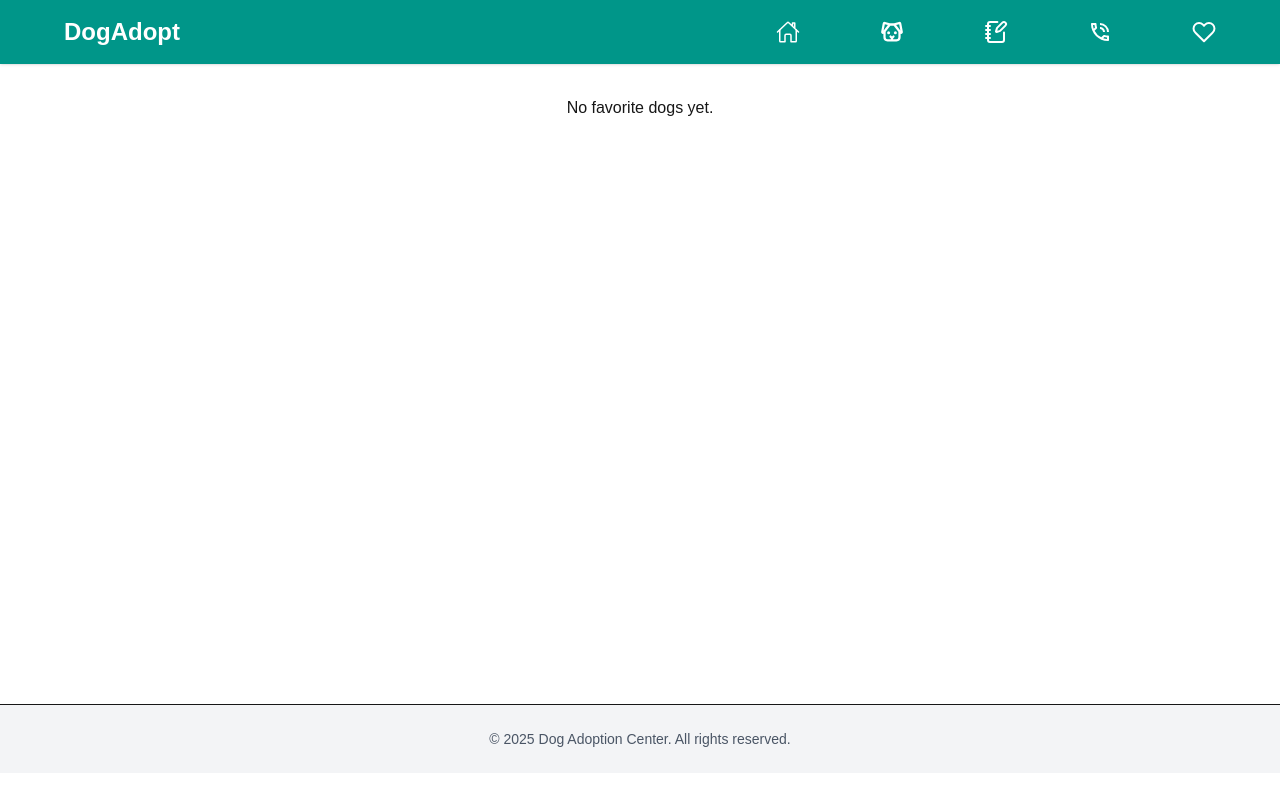
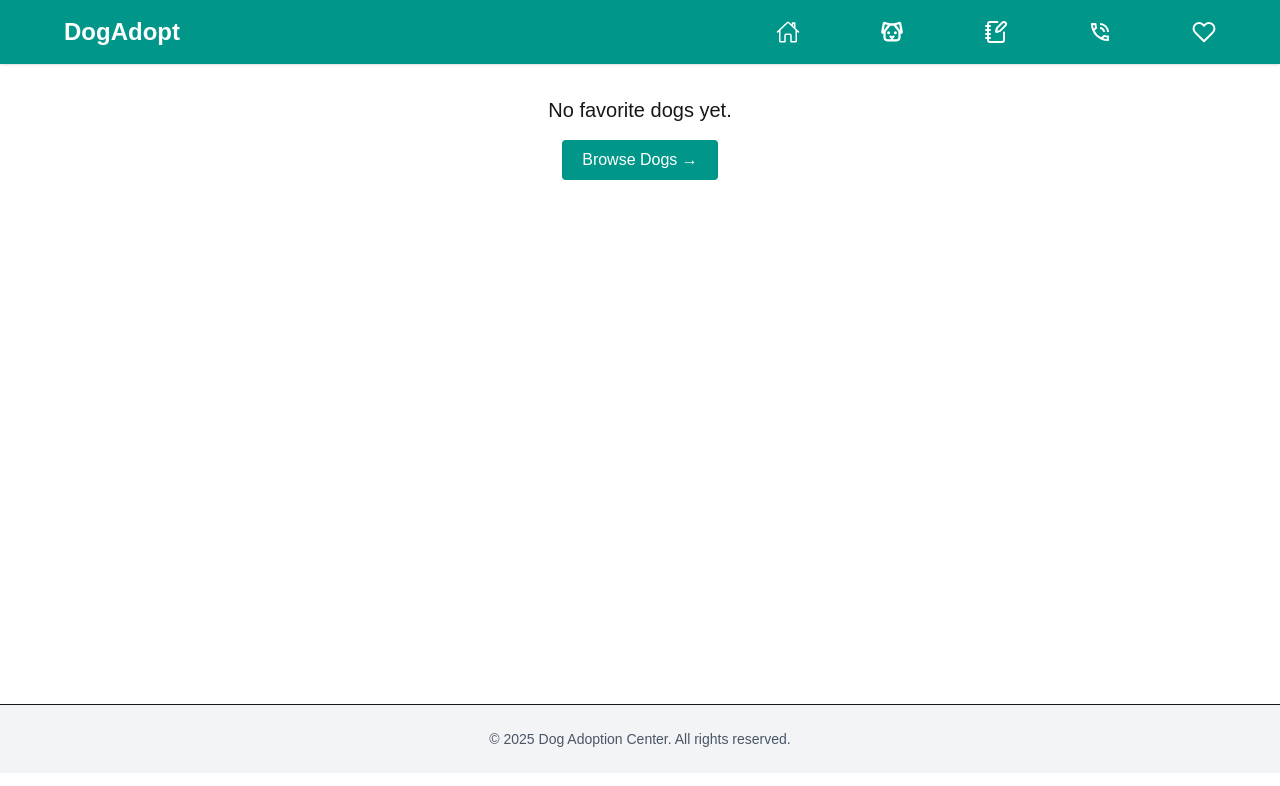
Before and after one commit to manishbisht12/Dog-Adopt, a Next.js app: page /favorites in a window 1280 px wide. Shown: the top 786 px of the page. Built offline with nearby package versions, Linux system fonts and the light colour scheme.

Commit message:
in favorites add browse dogs

```diff
--- a/app/favorites/page.js
+++ b/app/favorites/page.js
@@ -6,8 +6,18 @@ import Link from "next/link";
 export default function FavoritesPage() {
   const { favorites } = useFavorites();
 
-  if (favorites.length === 0)
-    return <p className="p-8 text-center">No favorite dogs yet.</p>;
+    if (favorites.length === 0)
+    return (
+      <div className="p-8 text-center">
+        <p className="text-xl mb-4">No favorite dogs yet.</p>
+        <Link
+          href="/dogs"
+          className="inline-block px-5 py-2 bg-teal-600 text-white rounded hover:bg-teal-700 transition"
+        >
+          Browse Dogs →
+        </Link>
+      </div>
+    );
 
   return (
     <main className="max-w-4xl mx-auto p-8">
```
Also changed, not shown: app/layout.js (line endings or trailing spaces).
